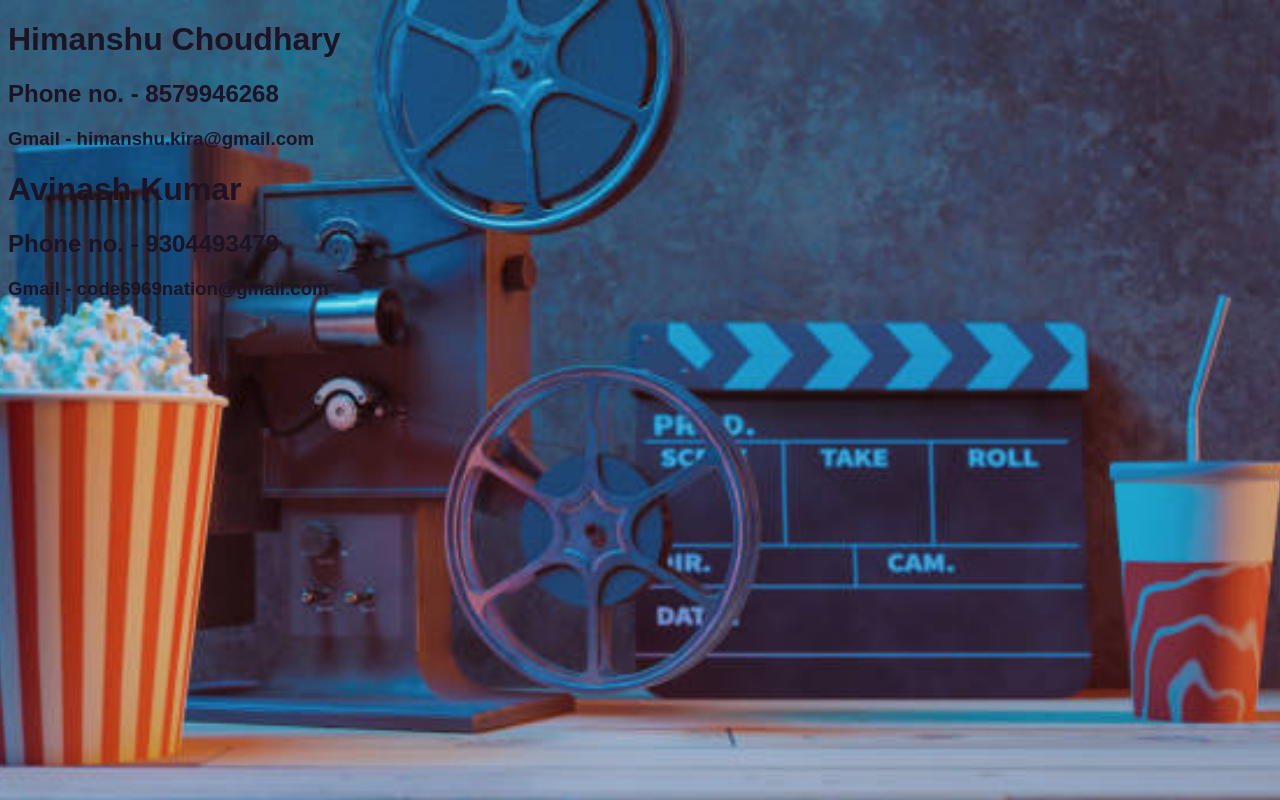
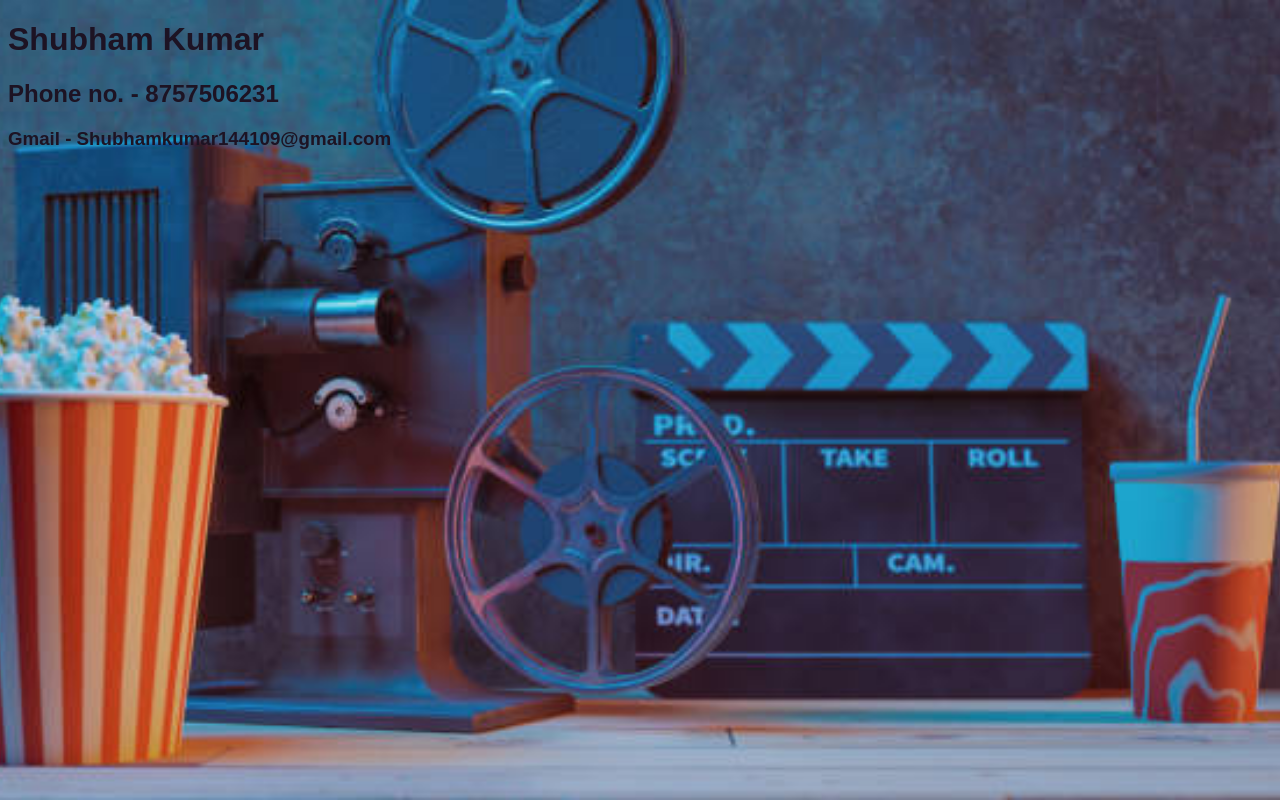
Before and after one commit to Shubh09876/Indieflix, a plain HTML site: page contact.html in a window 1280 px wide. Drawn offline with Linux system fonts and the light colour scheme.

Commit message:
Update contact.html

```diff
--- a/contact.html
+++ b/contact.html
@@ -21,12 +21,10 @@
     </style>
 </head>
 <body>
-    <div><h1>Himanshu Choudhary</h1>
-    <h2>Phone no. - 8579946268</h2>
-    <h3>Gmail - himanshu.kira@gmail.com</h3></div>
-    <div><h1>Avinash Kumar</h1>
-        <h2>Phone no. - 9304493479</h2>
-        <h3>Gmail - code6969nation@gmail.com</h3></div>
+    <div><h1>Shubham Kumar</h1>
+    <h2>Phone no. - 8757506231</h2>
+    <h3>Gmail - Shubhamkumar144109@gmail.com</h3></div>
+
 
 
 </body>
```
